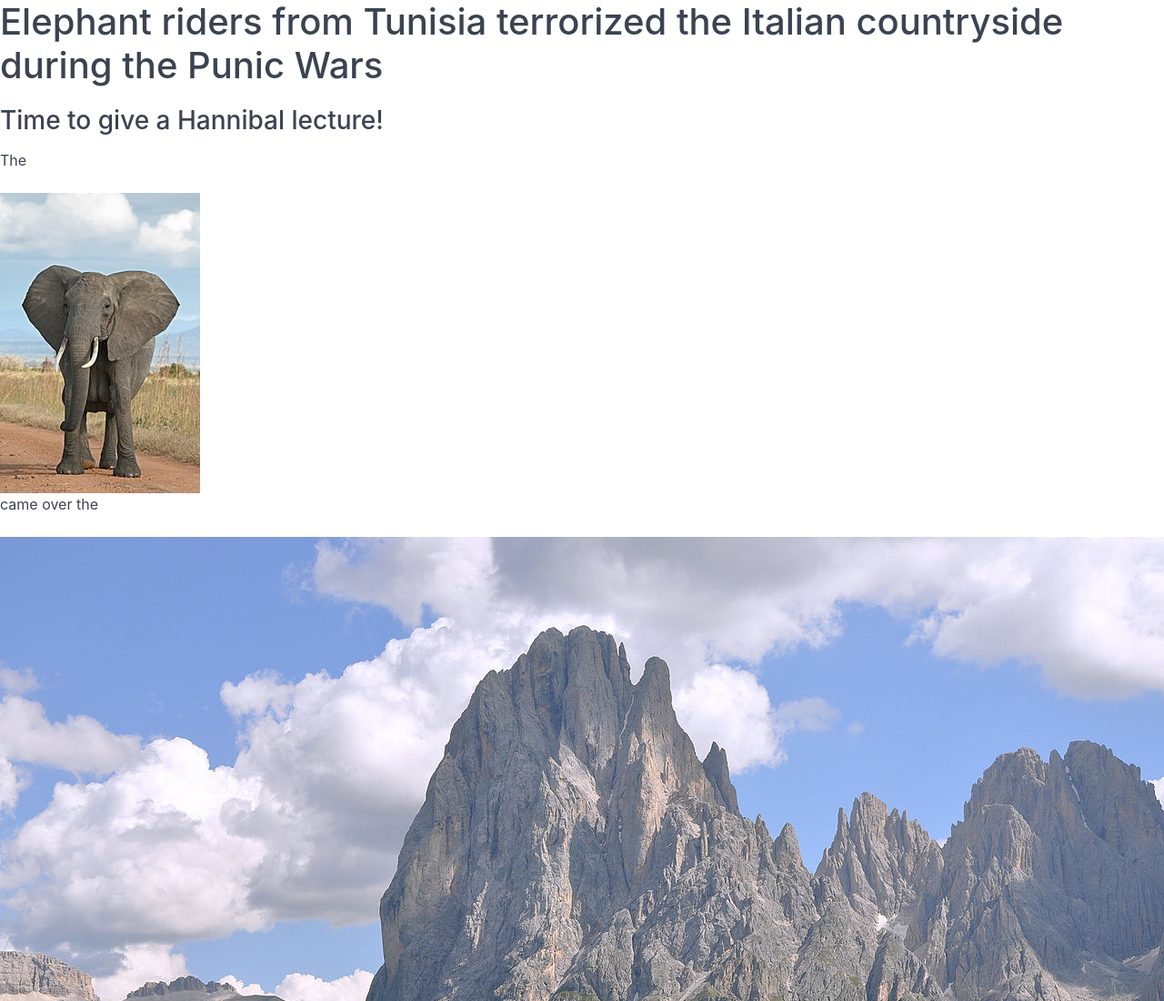
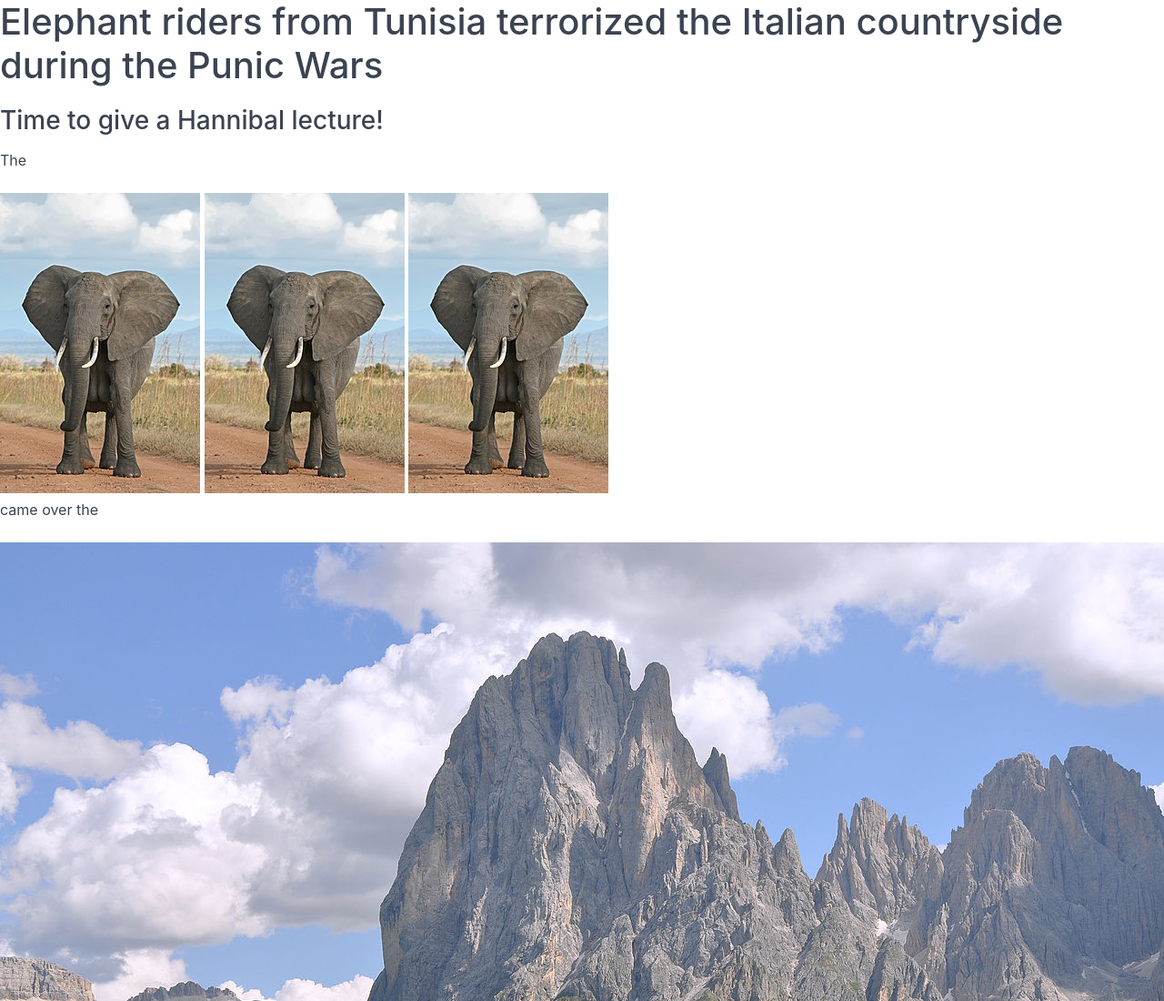
Before and after one commit to jrumbut/jrumbut.github.io, a plain HTML site: page index.html in a window 1280 px wide. Shown: the top 1100 px of the page at 91% size. Drawn offline with nearby package versions, Linux system fonts and the light colour scheme.

Commit message:
Update index.html

```diff
--- a/index.html
+++ b/index.html
@@ -8,7 +8,7 @@
    <body>
       <h1>Elephant riders from Tunisia terrorized the Italian countryside during the Punic Wars</h1>
       <h3>Time to give a Hannibal lecture!</h3>
-     <p>The</p> <img src="elephant.jpg" /> <p>came over the</p><img src="dolemites.jpg" />
+     <p>The</p> <img src="elephant.jpg" /> <img src="elephant.jpg" /> <img src="elephant.jpg" /> <p>came over the</p><img src="dolemites.jpg" />
      <p>Oh no!</p>
   </body>
 </html>
```
